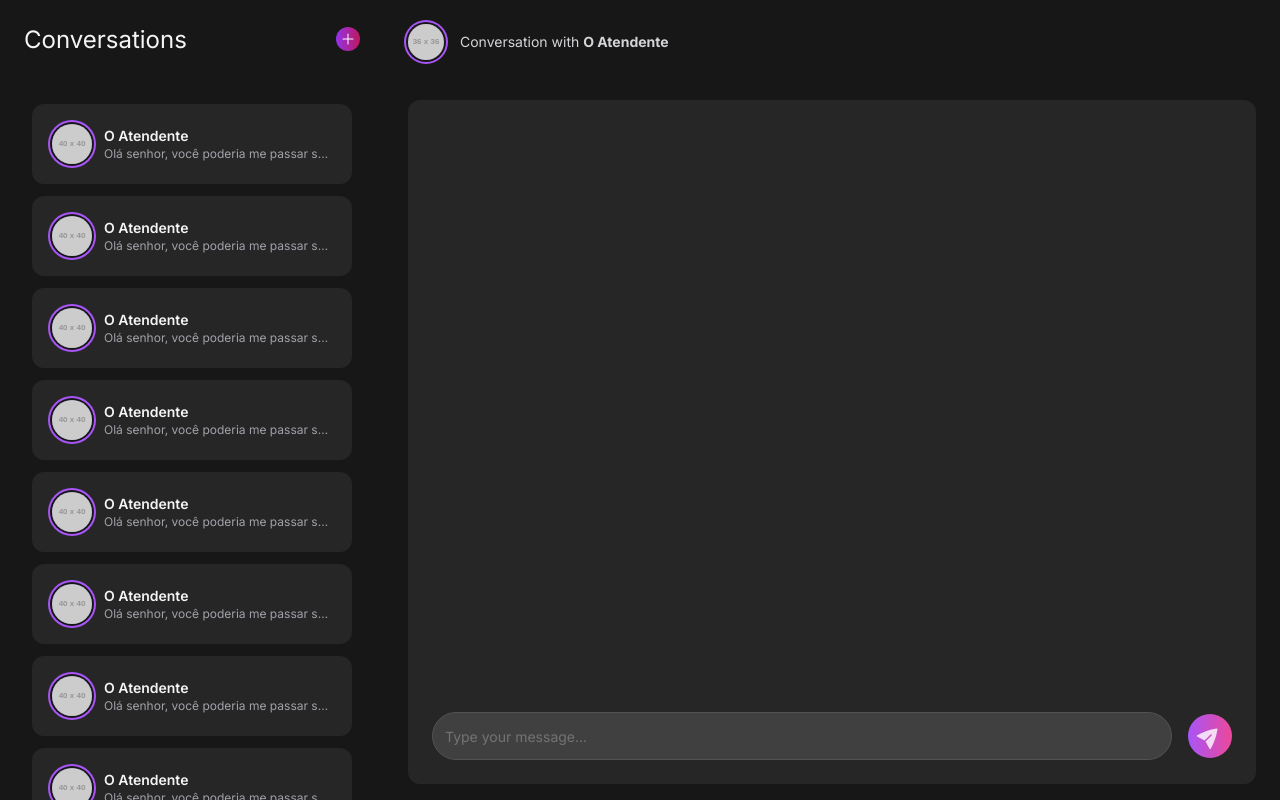
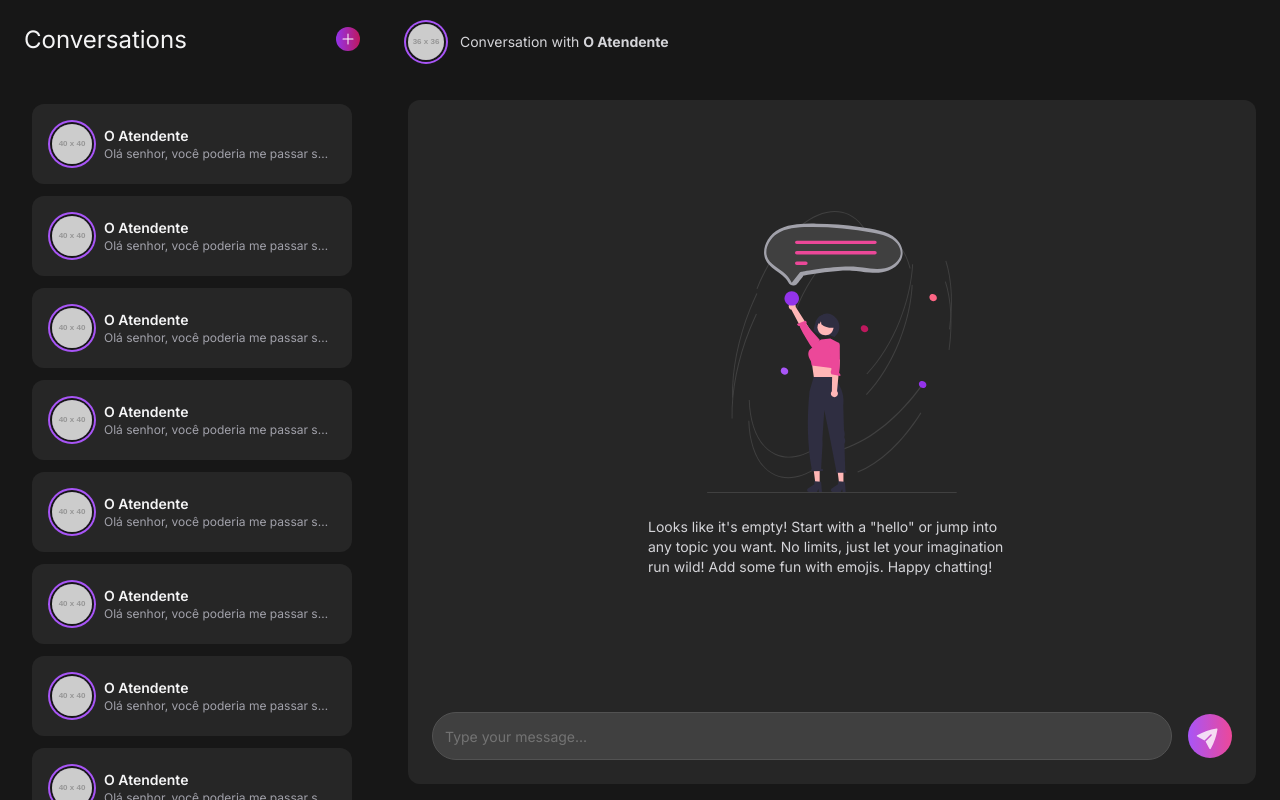
Before and after one commit to luizeboli/homies-web, a Next.js app: page /conversations in a window 1280 px wide. Built offline with nearby package versions, Linux system fonts and the light colour scheme.

Commit message:
feat: create an empty state

```diff
--- a/src/app/conversations/ChatMessageInput.tsx
+++ b/src/app/conversations/ChatMessageInput.tsx
@@ -2,7 +2,6 @@ import { PaperAirplaneIcon } from "@heroicons/react/24/solid";
 
 export function ChatMessageInput() {
   return (
-    <div className="flex grow flex-col rounded-xl bg-neutral-800">
     <div className="mt-auto flex items-center gap-4 p-6">
       <input
         type="text"
@@ -13,6 +12,5 @@ export function ChatMessageInput() {
         <PaperAirplaneIcon className="w-6 -rotate-45 fill-white/80" />
       </button>
     </div>
-    </div>
   );
 }
--- a/src/app/conversations/ChatTimeline.tsx
+++ b/src/app/conversations/ChatTimeline.tsx
@@ -17,7 +17,23 @@ export function ChatTimeline() {
         </h2>
       </div>
 
-      <ChatMessageInput />
+      <div className="flex grow flex-col rounded-xl bg-neutral-800">
+        <div className="mx-auto flex h-full w-full max-w-md flex-col items-center justify-center gap-6 px-10">
+          <Image
+            src="/begin_chat.svg"
+            width={250}
+            height={250}
+            alt="Illustration of a woman starting a chat conversation"
+          />
+          <p className="text-sm text-zinc-300">
+            Looks like it&apos;s empty! Start with a &quot;hello&quot; or jump
+            into any topic you want. No limits, just let your imagination run
+            wild! Add some fun with emojis. Happy chatting!
+          </p>
+        </div>
+
+        <ChatMessageInput />
+      </div>
     </div>
   );
 }
```
Also changed, not shown: public/begin_chat.svg (added). Lines whose indentation alone changed are shown as unchanged.
